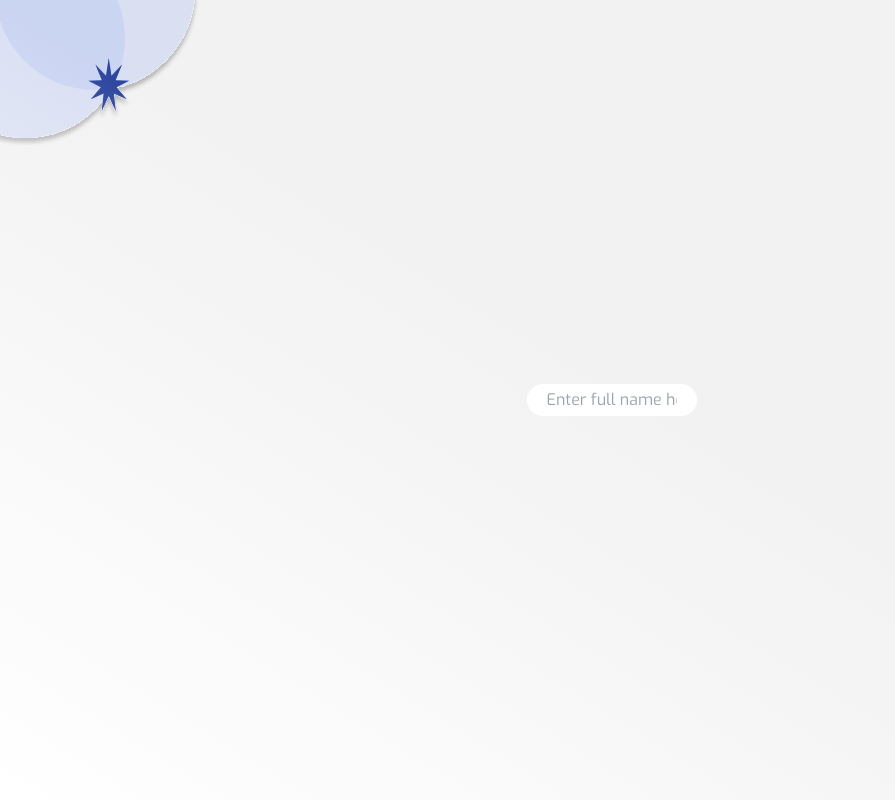
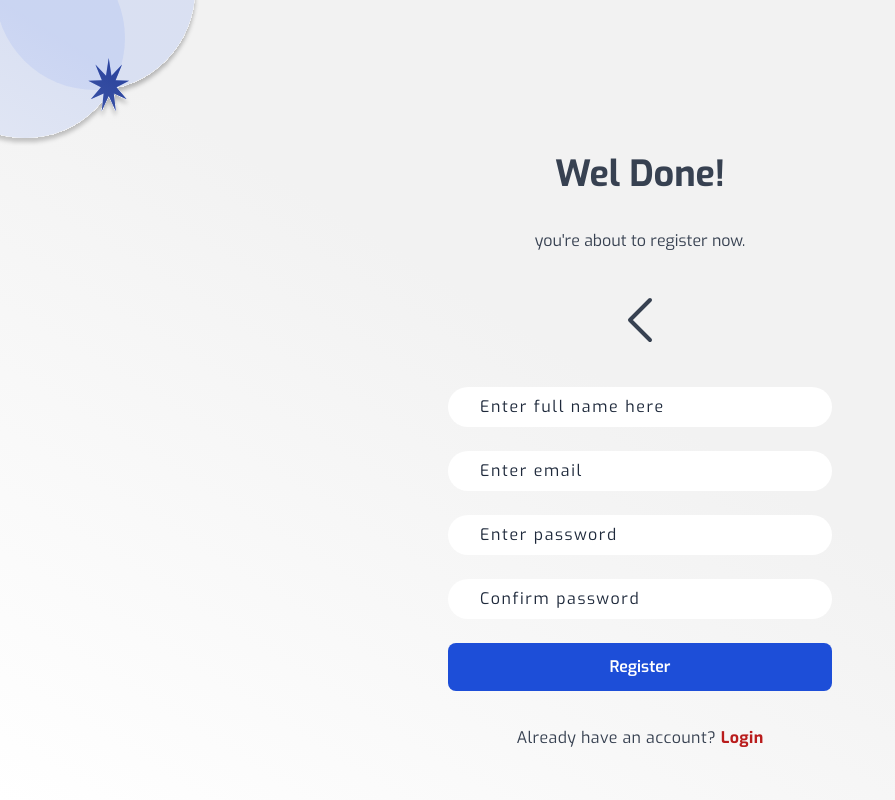
Before and after one commit to ifeoluwah21/todo-app, a React (Vite) app: page / in a window 1280 px wide. Shown: the whole page, without its empty margins (0-895 px from the left). Built offline with nearby package versions, Linux system fonts and the light colour scheme.

Commit message:
register components and styles

```diff
--- a/src/components/Auth/Registration.tsx
+++ b/src/components/Auth/Registration.tsx
@@ -1,15 +1,62 @@
 import React from "react";
 import Input from "../UIs/Input";
+import Button from "../UIs/Button";
 
 const Registration: React.FC = () => {
 	return (
-		<section className="font-exo text-gray-700 grid place-content-center min-w-full py-20 min-h-screen bg-gradient-to-bl from-pry-02 via-pry-02 to-pry-03">
-			<form>
+		<section className="font-exo text-gray-700 text-center grid place-items-center min-w-full pt-36 pb-10 min-h-screen bg-gradient-to-bl from-pry-02 via-pry-02 to-pry-03">
+			<h1 className="font-bold text-4xl mb-4">Wel Done!</h1>
+			<p className="text-base lowercase mb-4">you're about to register now.</p>
+			<svg
+				xmlns="http://www.w3.org/2000/svg"
+				fill="none"
+				viewBox="0 0 24 24"
+				strokeWidth={1.5}
+				stroke="currentColor"
+				className="w-16 h-16 mb-4">
+				<path
+					strokeLinecap="round"
+					strokeLinejoin="round"
+					d="M15.75 19.5L8.25 12l7.5-7.5"
+				/>
+			</svg>
+
+			<form className="w-third min-w-sm mx-auto flex flex-col flex-nowrap items-center">
 				<Input
 					type="text"
 					placeholder="Enter full name here"
+					label="full name"
 				/>
+				<Input
+					type="text"
+					placeholder="Enter email"
+					label="email"
+				/>
+				<Input
+					type="text"
+					placeholder="Enter password"
+					label="password"
+				/>
+				<Input
+					type="text"
+					placeholder="Confirm password"
+					label="confirmPassword"
+				/>
+				<Button
+					type="submit"
+					className="max-w-sm w-3/4 "
+					onClickHandler={(event) => {}}>
+					Register
+				</Button>
 			</form>
+			<span className="mt-4 tracking-wide">
+				Already have an account?{" "}
+				<a
+					href="#"
+					className="text-red-700 font-bold transition-colors duration-150 hover:text-red-900">
+					Login
+				</a>
+			</span>
 		</section>
 	);
 };
--- a/src/components/UIs/Button.tsx
+++ b/src/components/UIs/Button.tsx
@@ -1,17 +1,17 @@
-import React, { ReactNode } from "react";
+import React, { ButtonHTMLAttributes, ReactNode } from "react";
 import "../../index.css";
 
 const Button: React.FC<{
 	children?: ReactNode;
-	type: "button" | "submit" | "reset" | undefined;
-	className: string;
+	type: "button" | "reset" | "submit" | undefined;
+	className?: string;
 	onClickHandler: (event: React.MouseEvent) => void;
 }> = (props) => {
 	return (
 		<button
 			type={props.type || "button"}
 			onClick={props.onClickHandler}
-			className={`${props.className} rounded-lg bg-blue-700 text-base text-white px-6 py-3 text-center`}>
+			className={`${props.className} rounded-lg bg-blue-700 text-base font-semibold text-white px-6 py-3 text-center transition-colors duration-200 hover:bg-blue-500 focus:bg-blue-500 focus:outline-none`}>
 			{props.children}
 		</button>
 	);
--- a/src/components/UIs/Input.tsx
+++ b/src/components/UIs/Input.tsx
@@ -3,16 +3,27 @@ import React, { useRef } from "react";
 const Input: React.FC<{
 	type: React.HTMLInputTypeAttribute;
 	placeholder: string;
+	label: string;
 }> = React.forwardRef((props) => {
 	const inputRef = useRef<HTMLInputElement>(null);
 	return (
+		<>
+			<label
+				htmlFor={props.label}
+				className="hidden">
+				{props.label}
+			</label>
 			<input
 				ref={inputRef}
+				id={props.label}
 				type={props.type}
 				placeholder={props.placeholder}
-			className={"rounded-full w-3/4 px-5 py-1"}
+				className={
+					"rounded-full w-3/4 max-w-sm mx-auto pl-8 py-2 mb-6 text-base placeholder:text-base placeholder:tracking-widest placeholder-slate-800 transition duration-300 focus:outline-none focus:ring-2 focus:ring-blue-600 focus:border-transparent"
+				}
 				required
 			/>
+		</>
 	);
 });
 
--- a/tailwind.config.cjs
+++ b/tailwind.config.cjs
@@ -5,6 +5,10 @@ module.exports = {
 		extend: {
 			fontFamily: {
 				exo: ["Exo", "sans-serif"],
+			},
+			width: {
+				third: "60vw",
+				one: "25vw",
 			},
 			colors: {
 				primary: "#BACDFE",
```
Lines whose indentation alone changed are shown as unchanged.
